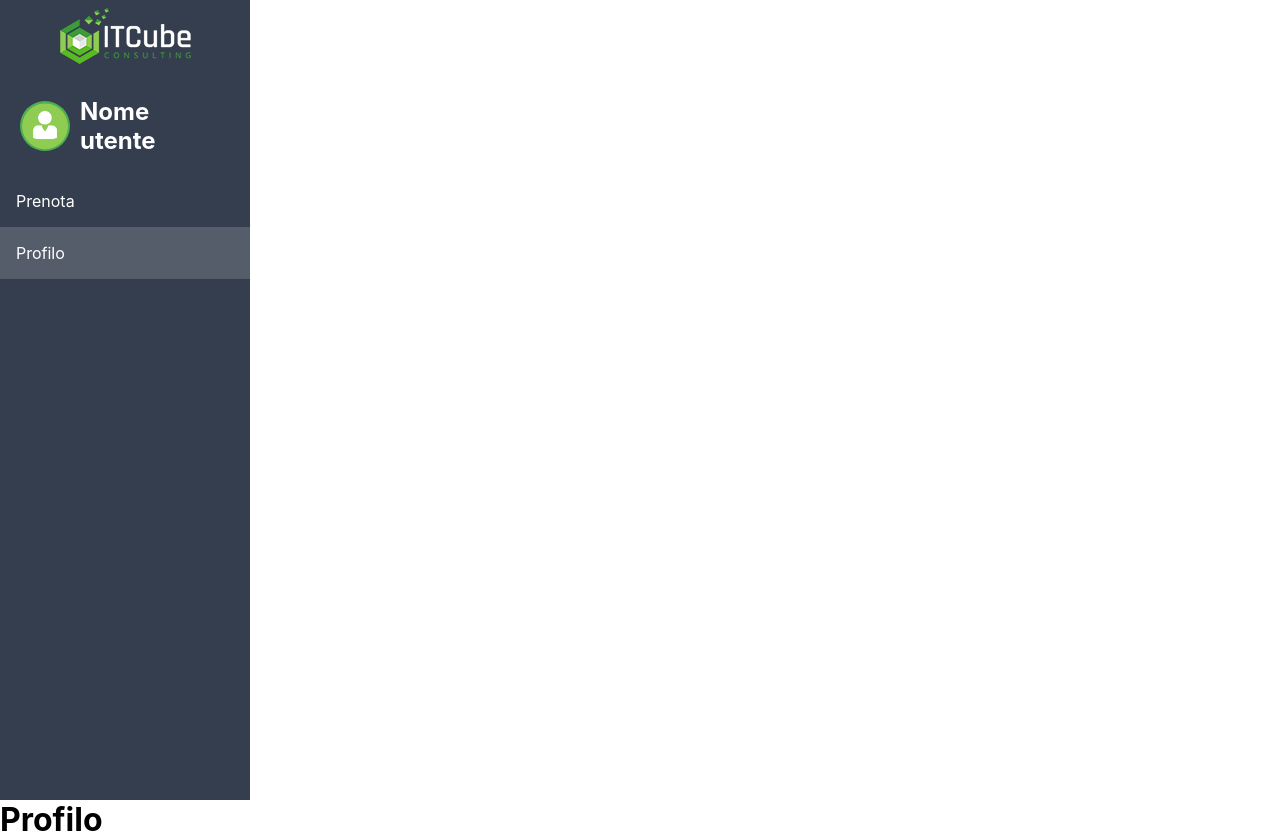
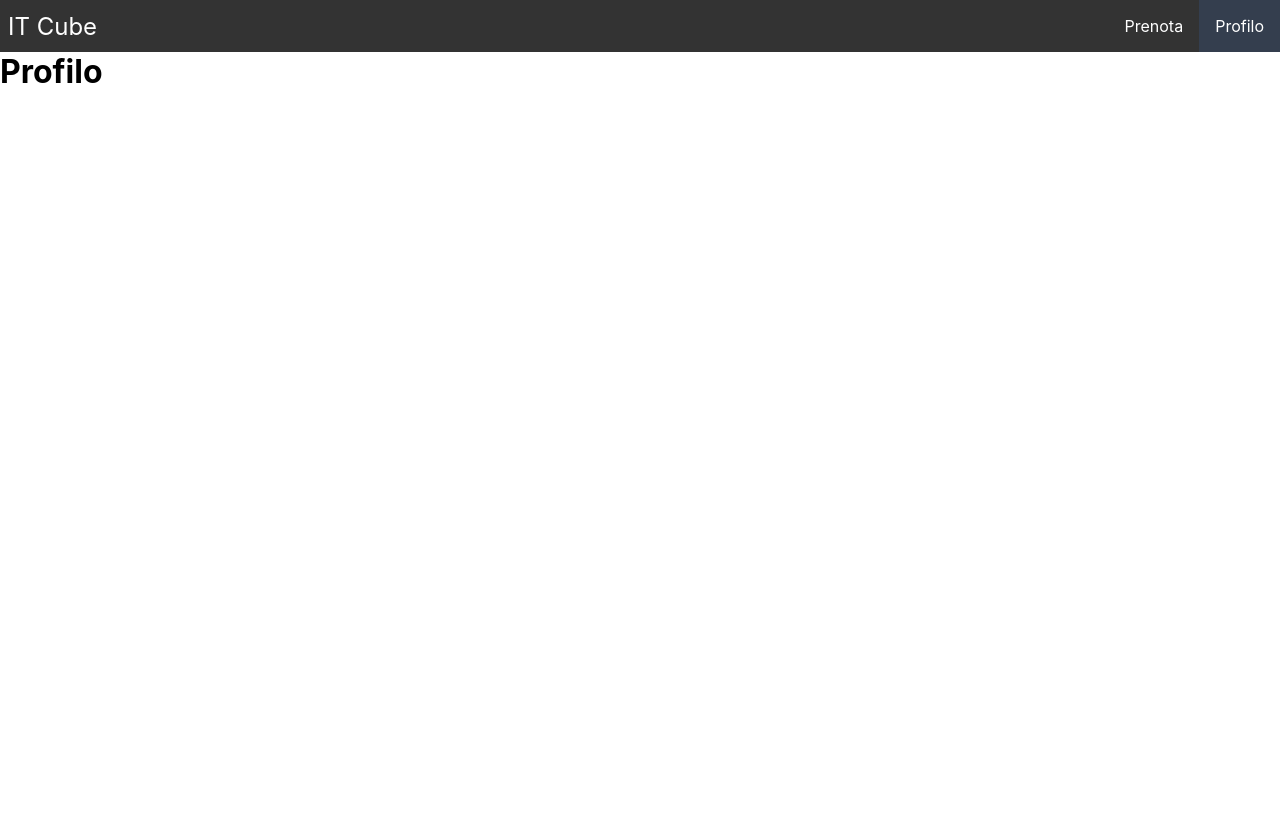
Before and after one commit to lpItCube/prenotazioni-ufficio, a Next.js app: page /profilo in a window 1280 px wide. After the commit the page ends 800 px from the top, so only its background shows below. Built offline with nearby package versions, Linux system fonts and the light colour scheme.

Commit message:
Revert "Merge branch 'develop' of https://github.com/lpItCube/prenotazioni-ufficio into develop"
This reverts commit 37dd1427efaa0da8e5bb1585cbd555c1dfa57741, reversing
changes made to e0c05de80fdd6bd847960dc4a110220089fea2d2.

```diff
--- a/components/calendar.tsx
+++ b/components/calendar.tsx
@@ -80,10 +80,6 @@ function Calendar() {
       <link rel="stylesheet" href="https://fonts.googleapis.com/css2?family=Material+Symbols+Rounded:opsz,wght,FILL,GRAD@20..48,100..700,0..1,-50..200" />
     </Head>
     <div className="calendar-container">
-      <div className="content-test-info">
-        <h2 className="calendar-info">Selezione un giorno disponibile per eseguire una prenotazione per quella data</h2>
-        <div className="separatorCalendar"> </div>
-      </div>
       <div className="wrapper">
         <header>
           <p className="current-date">Novemeber 2022</p>
--- a/components/navbar.tsx
+++ b/components/navbar.tsx
@@ -15,21 +15,13 @@ function Navbar() {
 
   return (
     <div className="navbar">
-      <div className="brand-title">
-          <img src="../logo.png"  />
-      </div>
-      <div className="content-user">
-          <img className="user-img" src="../user.gif"  />
-          <h2 className="user-name-menu">Nome utente</h2>
-      </div>
+      <div className="brand-title"> IT Cube </div>
       <div className="navbar-links">
         <ul>
           <CustomLink href="/prenota">Prenota</CustomLink>
           <CustomLink href="/profilo">Profilo</CustomLink>
         </ul>
-        <p></p>
       </div>
-
       <a href="#" className="toggle-button">
         <span className="bar"></span>
         <span className="bar"></span>
--- a/styles/calendar.css
+++ b/styles/calendar.css
@@ -4,7 +4,6 @@
   align-items: center;
   justify-content: center;
   min-height: 100vh;
-  margin: auto;
 }
 
 .calendar-button {
@@ -27,9 +26,6 @@
   width: 450px;
   background: #fff;
   border-radius: 10px;
-
-  -webkit-box-shadow: 1px 1px 15px -4px #000000;
-  box-shadow: 1px 1px 15px -4px #000000;
 }
 
 .wrapper header {
@@ -126,23 +122,3 @@ header .icons span:last-child{
   cursor: auto;
   background: #fff;
 }
-
-.content-test-info{
-  margin-bottom: -9px;
-  max-width: 500px;
-  text-align: center;
-}
-
-.calendar-info{
-  font-size: 18px;
-  color: #2d2d3b;
-}
-
-.separatorCalendar{
-  height: 2px;
-  width: 300px;
-  margin-left: 100px;
-  background: #fff;
-  margin-top: 20px;
-  margin-bottom: 30px;
-}
--- a/styles/first-office.css
+++ b/styles/first-office.css
@@ -1,7 +1,5 @@
 .office-container {
   margin-top: 50px;
-  margin-left: auto;
-  margin-right: auto;
 }
 
 .office-margin {
@@ -14,7 +12,7 @@
 }
 
 .r-border {
-  border: #d3d3d3 solid 1px;
+  border: rgb(170, 158, 158) solid 2px;
 }
 
 .r-border-no-bottom {
@@ -159,10 +157,9 @@
 .text-name-room {
   font-size: 11px;
   padding: 2px 8px;
-  background: rgba(52, 62, 78, 0.81);
+  background: rgb(78 78 81 / 71%);
   margin: 3px;
   color: white;
-  border-radius: 3px;
 }
 
 .prenotazione-all {
@@ -189,39 +186,9 @@
   background: #fff;
 }
 
-
-.office-container-mobile{
-  display: none;
-}
-
-.separator {
-  height: 30px;
-  width: 100%;
-}
-
-.border-detail {
-  border: #000 solid 2px;
-  width: 100%;
-  height: 225px;
-}
-
-@media only screen and (max-width: 600px) {
-  .office-container {
-    display: none;
-  }
-
-  .office-container-mobile{
-    display: block;
-  }
-
-  .meet-seat {
-    height: 35px;
-    width: 35px;
-  }
-
-  .it-seat {
-    height: 35px;
-    width: 35px;
-    margin: 0 auto;
+@media (max-width:400px){
+  .office-margin {
+    height: 250px;
+    width: 300px;
   }
 }
--- a/styles/globals.css
+++ b/styles/globals.css
@@ -26,54 +26,25 @@ a {
   }
   body {
     color: black;
-    background: #d7d8e4;
+    background: rgb(52, 62, 78);
   }
-}
-
-.content-page{
-  display: flex;
-}
-
-.content-user{
-  display: flex;
-  align-items: center;
-  justify-content: flex-start;
-
-  width: 100%;
-  padding: 20px;
-
-}
-
-.user-img{
-  height: 50px;
-  width: 50px;
-  border-radius: 50%;
-  background: #4CAF50;
-  margin-right: 10px;
 }
 
 .navbar {
   display: flex;
+  justify-content: space-between;
   align-items: center;
-  background-color:  rgb(52, 62, 78);
+  background-color: #333;
   color: white;
-
-  height: 100vh;
-  width: 250px;
-  flex-direction: column;
 }
 
 .brand-title {
-  font-size: 1.3rem;
-  margin: 0.5rem 30px;}
-
-.navbar-links {
-  width: 100%;
+  font-size: 1.5rem;
+  margin: .5rem;
 }
 
 .navbar-links ul {
   display: flex;
-  flex-direction: column;
   margin: 0;
   padding: 0;
 }
@@ -110,7 +81,7 @@ a {
 }
 
 .navbar-links li.active {
-  background-color: #ffffff29;
+  background-color: rgb(52, 62, 78);
 }
 
 .confirm-btn {
@@ -125,23 +96,7 @@ a {
   margin-bottom: 10px;
 }
 
-
-.content-menu{
-
-}
-
-.user-name-menu {
-  max-width: 100px;
-}
-
-
-
 @media (max-width: 400px) {
-
-  .content-page{
-    flex-direction: column;
-  }
-
   .toggle-button {
     display: flex;
   }
@@ -149,12 +104,6 @@ a {
   .navbar {
     flex-direction: column;
     align-items: flex-start;
-    height: fit-content;
-    width: 100%;
-  }
-
-  .content-user{
-    display: none;
   }
 
   .navbar-links {
@@ -179,4 +128,6 @@ a {
     display: flex;
   }
 
+
+
 }
```
Also changed, not shown: components/first-office.tsx (+0 -58 lines), public/user.gif (deleted).
